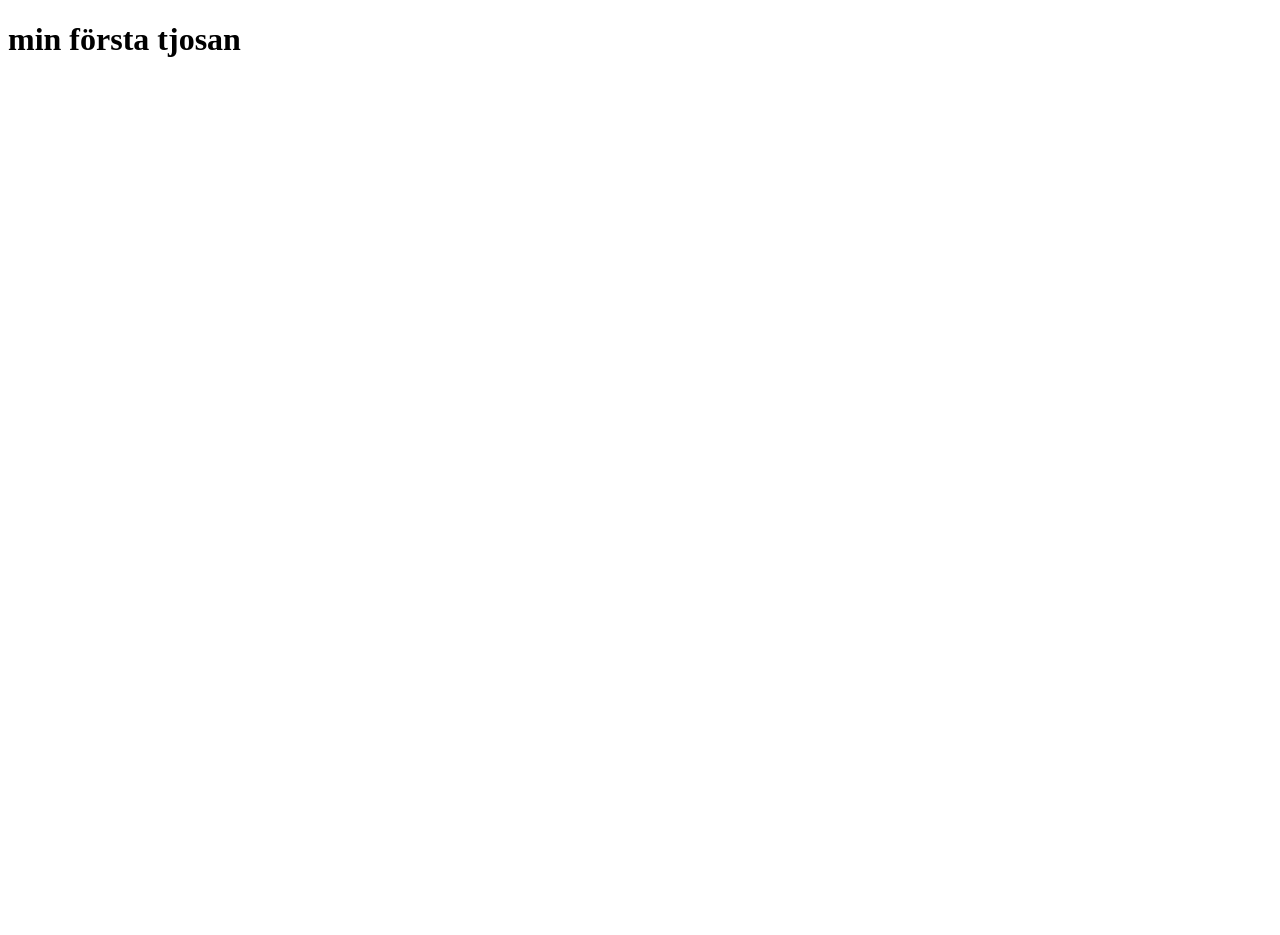
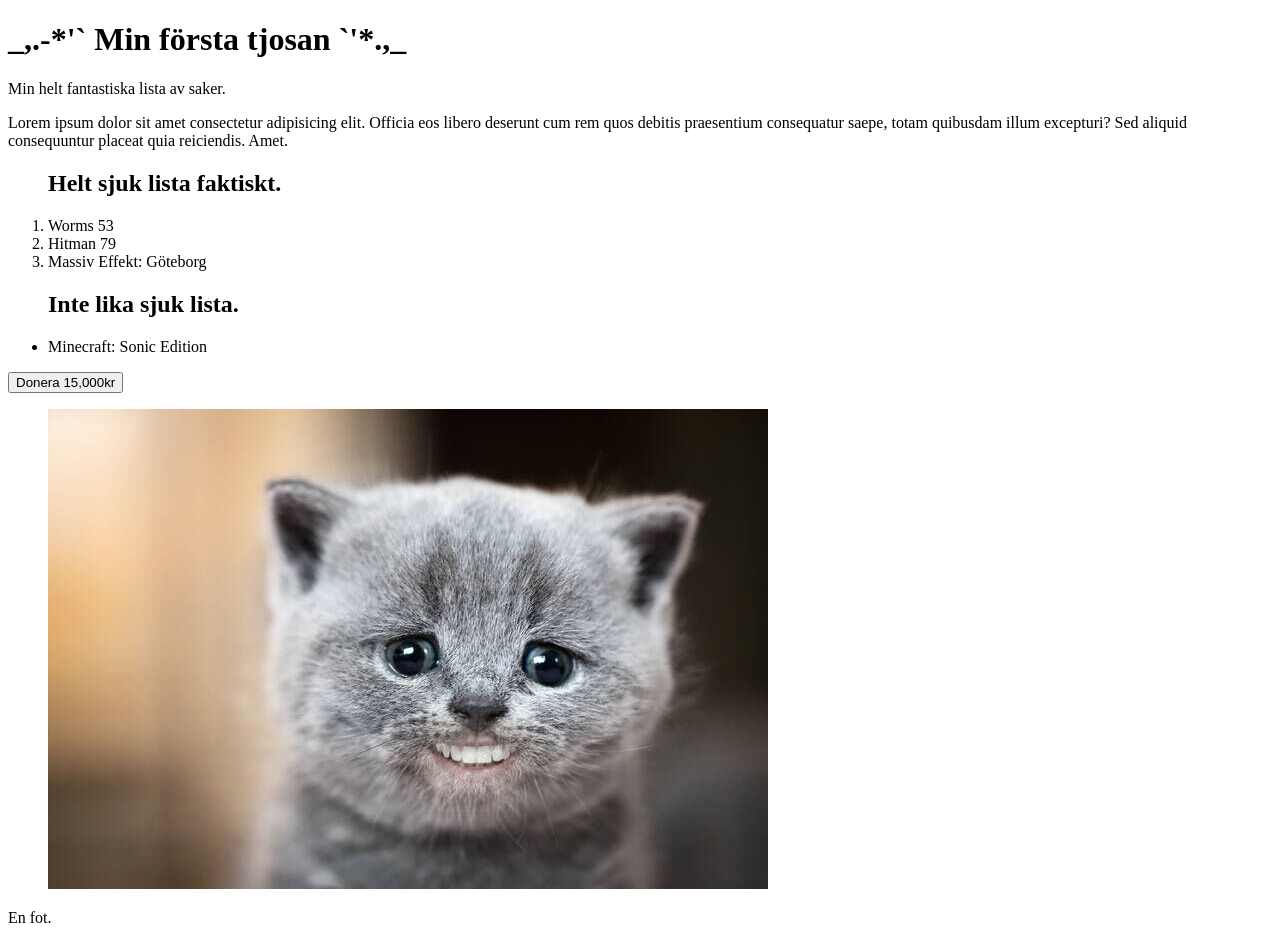
Before and after one commit to tontim/Frontend-html-test, a plain HTML site: page index.html in a window 1280 px wide. Before the commit the page ends 800 px from the top, so only its background shows below. Drawn offline with Linux system fonts and the light colour scheme.

Commit message:
main, li & ol list, button, figure

```diff
--- a/index.html
+++ b/index.html
@@ -6,18 +6,39 @@
     <title>Document</title>
 </head>
 <body>
-    <h1>min första tjosan</h1>
-
-    <script>
-        console.log("/¨¨¨¨¨¨¨¨¨¨\\");
-        console.log("/  \\     /  \\");
-        console.log("/  O      O  \\ <_____ Mitäs mies?");
-        console.log("/      \\     \\");
-        console.log("/      W     \\");
-        console.log("/           \\");
-        console.log("   |       |");
-        console.log("   |       |");
-
-    </script>
+    <h1>_,.-*'` Min första tjosan `'*.,_</h1>
+    <header>
+        <p>
+        Min helt fantastiska lista av saker.
+        </p>
+        <p>
+        Lorem ipsum dolor sit amet consectetur adipisicing elit. Officia eos libero deserunt cum rem quos debitis praesentium consequatur saepe, totam quibusdam illum excepturi? Sed aliquid consequuntur placeat quia reiciendis. Amet.
+        </p>
+    </header>
+    <main>
+        <ol>
+            <h2>Helt sjuk lista faktiskt.</h2>
+            <li>
+                Worms 53
+            </li>
+            <li>
+                Hitman 79
+            </li>
+            <li>
+                Massiv Effekt: Göteborg
+            </li>
+        </ol>
+        <ul>
+            <h2>Inte lika sjuk lista.</h2>
+            <li>Minecraft: Sonic Edition</li>
+        </ul>
+        <section>
+            <button>Donera 15,000kr</button>
+        </section>
+        <figure>
+            <img src="cat.jpg" alt="cat"/>
+        </figure>
+    </main>
+    <footer>En fot.</footer>
 </body>
 </html>
```
Also changed, not shown: cat.jpg (added).
